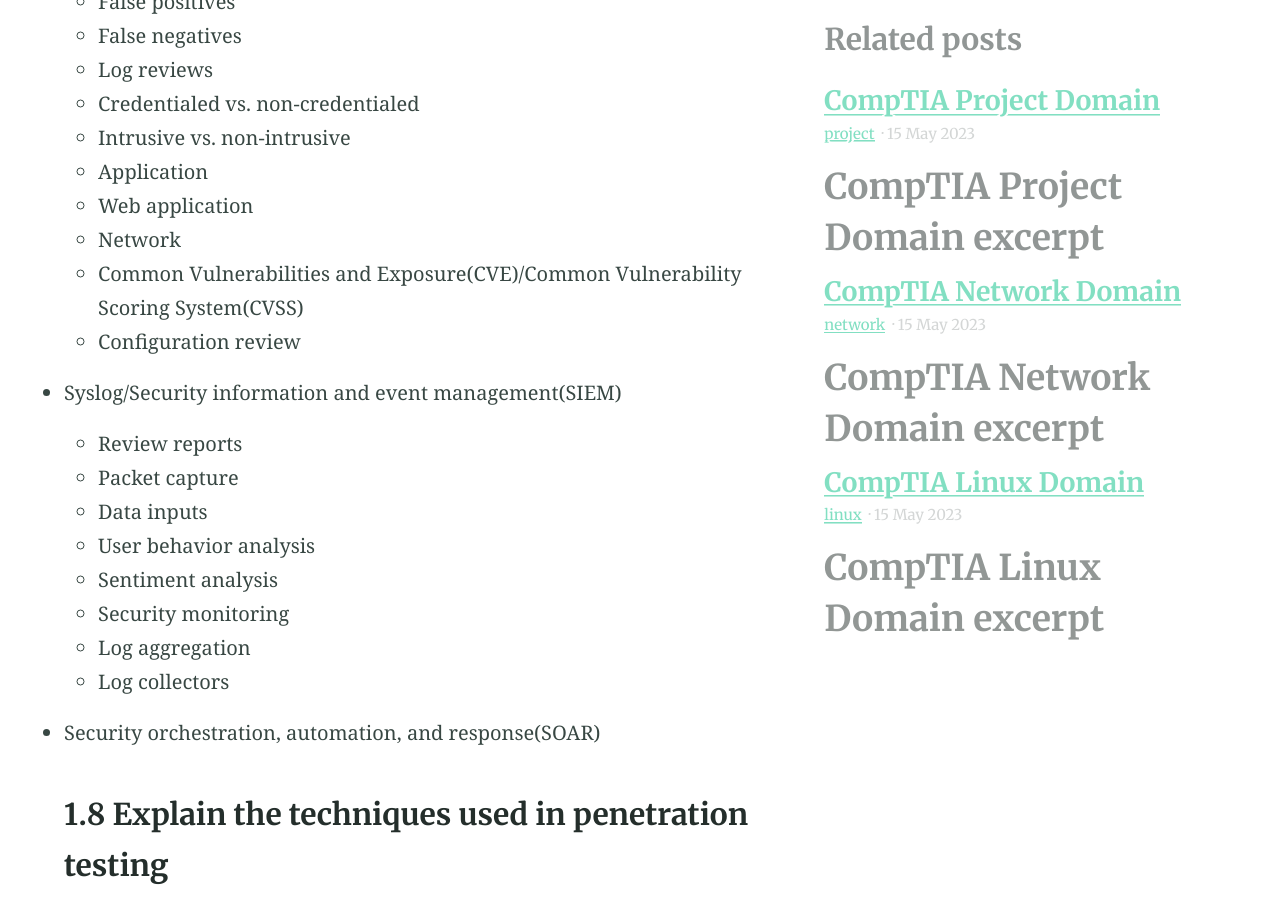
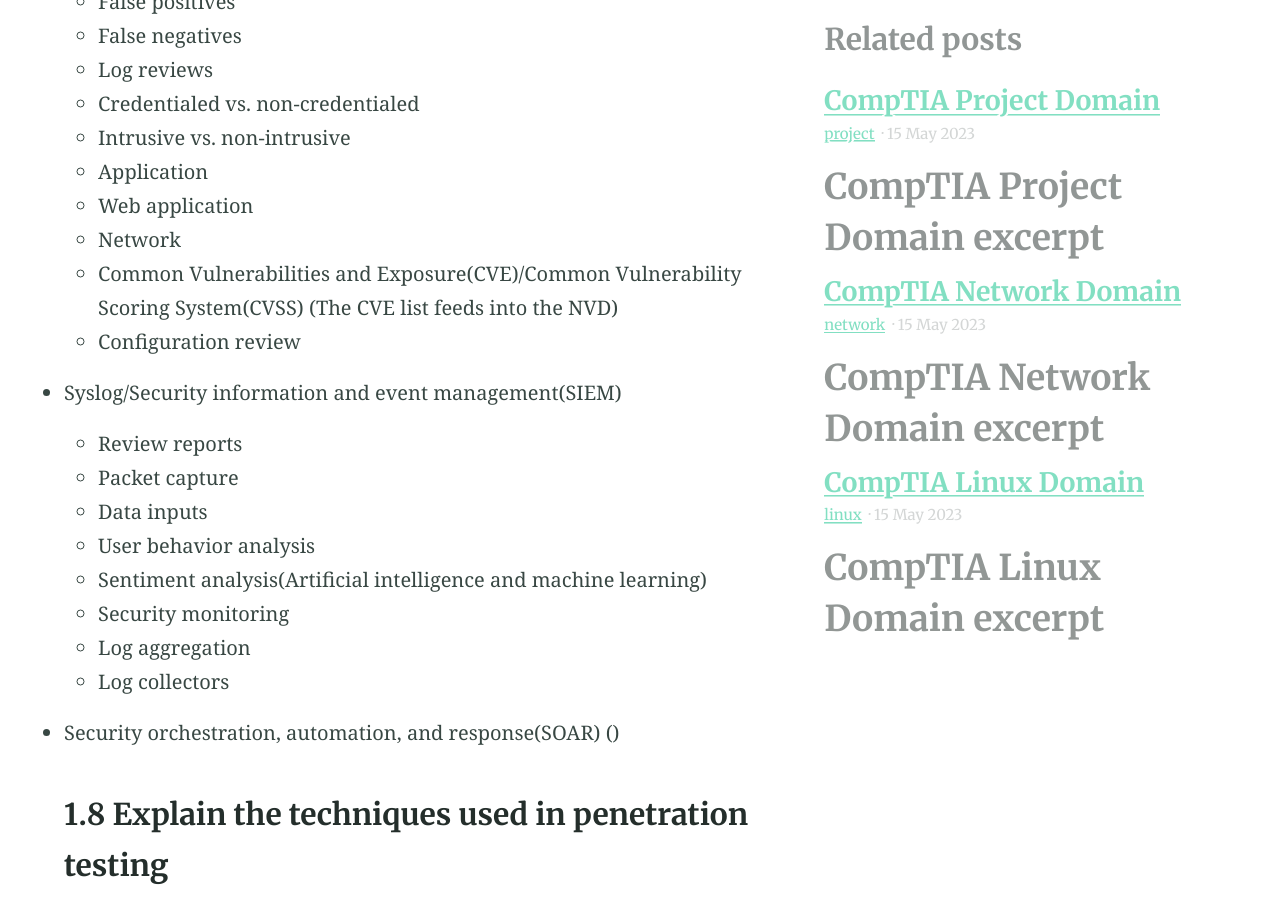
Before and after one commit to esccode/esccode.github.io, a Jekyll site: the page built from _posts/2023-05-15-comptia-security-domain.md, in a window 1280 px wide and 900 px high, scrolled down 11190 px. Built offline with Jekyll 4.4.1, drawn with Linux system fonts in a browser that asks for light colours; some of the changed text lies outside the part shown.

Commit message:
dddddddd

```diff
--- a/_posts/2023-05-15-comptia-security-domain.md
+++ b/_posts/2023-05-15-comptia-security-domain.md
@@ -270,18 +270,18 @@
   - Application
   - Web application
   - Network
-  - Common Vulnerabilities and Exposure(CVE)/Common Vulnerability Scoring System(CVSS)
+  - Common Vulnerabilities and Exposure(CVE)/Common Vulnerability Scoring System(CVSS) (The CVE list feeds into the NVD)
   - Configuration review
 - Syslog/Security information and event management(SIEM)
   - Review reports
   - Packet capture
   - Data inputs
   - User behavior analysis
-  - Sentiment analysis
+  - Sentiment analysis(Artificial intelligence and machine learning)
   - Security monitoring
   - Log aggregation
   - Log collectors
-- Security orchestration, automation, and response(SOAR)
+- Security orchestration, automation, and response(SOAR) ()
 
 ### 1.8 Explain the techniques used in penetration testing
 
@@ -318,6 +318,13 @@
 |AAA|Authentication, Authorization, and Accounting|
 |ABAC|Attribute-based Access Control|
 |ACL|Access Control List|
+|||
+|||
+|UEBA|User and Entity Behavior Analytics|
+|||
+|||
+|||
+|||
 
 ## Reference
 
```
